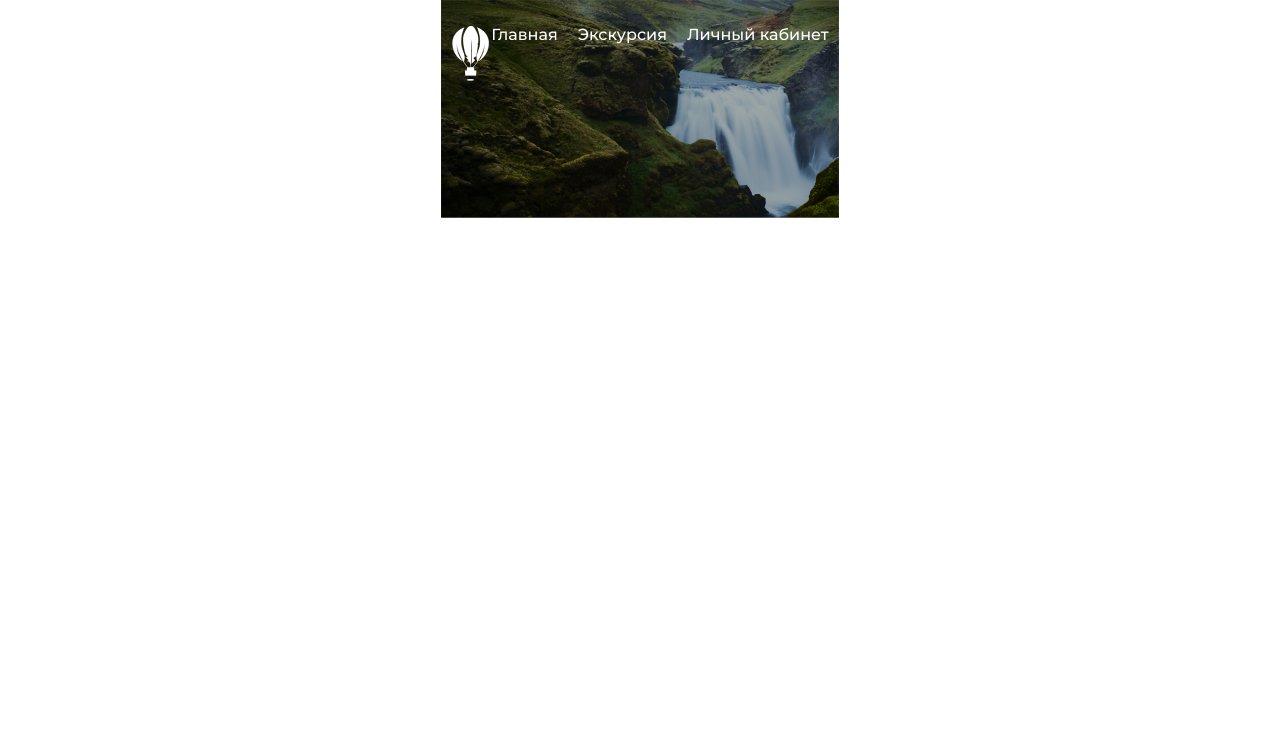
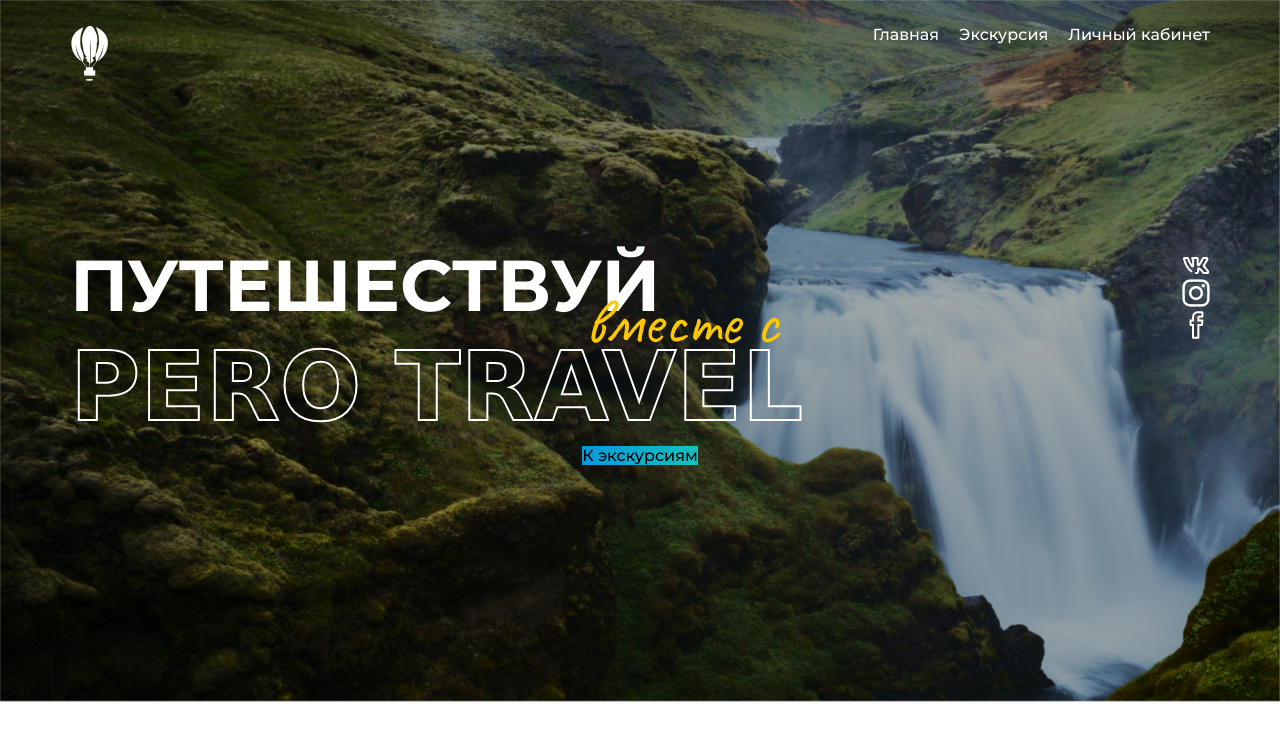
Before and after one commit to ViachaslauVDmitruk/pero-travel, a React (Create React App) app: page / in a window 1280 px wide. Shown: the top 740 px of the page. Built offline with nearby package versions, Linux system fonts and the light colour scheme.

Commit message:
Created navlink conponent

```diff
--- a/src/components/header-top/header-top.module.scss
+++ b/src/components/header-top/header-top.module.scss
@@ -13,7 +13,7 @@
 .navlinks {
   display: flex;
   color: $textColor;
-  font-family: $font-family-main;
+  // font-family: $font-family-main;
   & :hover {
     color: yellow;
     cursor: pointer;
--- a/src/components/header/header.module.scss
+++ b/src/components/header/header.module.scss
@@ -1,15 +1,16 @@
 @import "../../App.scss";
 
 .header {
+  width: 100%;
   text-align: center;
   position: relative;
 }
 .fullScreen {
   img {
-    width: 100%
+    width: 100%;
   }
   position: absolute;
-top:0;
+  top: 0;
   left: 0;
   z-index: -1;
   width: 100%;
@@ -22,3 +23,45 @@ padding: 0px 10px;
   margin: 0 auto;
   margin-top: 25px;
 }
+.centerBlock {
+  display: flex;
+  justify-content: space-between;
+  max-width: $wrapper;
+  margin: 0 auto;
+  margin-top: 155px;
+}
+.title {
+  color: #ffffff;
+  position: relative;
+  text-align: left;
+}
+.firstWord {
+  font-weight: 700;
+  font-size: 72px;
+  line-height: 88px;
+  text-transform: uppercase;
+}
+.secondWord {
+  font-family: $font-family-rearly, cursive;
+  font-size: 64px;
+  color: #ffc700;
+  position: absolute;
+  right: 25px;
+  top: 20%;
+}
+.thirdWord {
+  font-family: Verdana, Geneva, Tahoma, sans-serif;
+  font-weight: 900;
+  font-size: 96px;
+  line-height: 117px;
+  text-transform: uppercase;
+  -webkit-text-fill-color: transparent;
+  -webkit-text-stroke: 2px #ffffff;
+}
+.thirdWord:hover {
+  color: #ffc700;
+}
+
+.socialIcons {
+  align-self: flex-start;
+}
--- a/src/components/header/header.tsx
+++ b/src/components/header/header.tsx
@@ -1,5 +1,9 @@
+import { socialIcons } from "../../constans/social";
+import { Button } from "../button";
 import { HeaderTop } from "../header-top";
+
 import mainImage from "./assets/main-image.jpg";
+
 import styles from "./header.module.scss";
 
 export const Header = () => {
@@ -9,6 +13,24 @@ export const Header = () => {
         <img src={mainImage} alt="main" />
       </div>
       <HeaderTop />
+      <div className={styles.centerBlock}>
+        <div className={styles.title}>
+          <div className={styles.firstWord}>Путешествуй</div>
+          <div className={styles.secondWord}>вместе с</div>
+          <div className={styles.thirdWord}>Pero Travel</div>
+        </div>
+        <div className={styles.socialIcon}>
+          <ul>
+            {socialIcons.map(({ id, icon }) => (
+              <li key={id}>
+                <img src={icon} alt="icon" />
+              </li>
+            ))}
+          </ul>
+        </div>
+      </div>
+      {/* <button>К экскурсиям</button> */}
+      <Button buttonText="К экскурсиям" />
     </div>
   );
 };
--- /dev/null
+++ b/src/constans/social.ts
@@ -0,0 +1,18 @@
+import insta from "./assets/social/insta.png";
+import fb from "./assets/social/fb.png";
+import vk from "./assets/social/vk.png";
+
+export const socialIcons = [
+    {
+        id: 1,
+        icon: vk,
+    },
+    {
+        id: 2,
+        icon: insta,
+    },
+    {
+        id: 3,
+        icon: fb,
+    }
+]
```
Lines whose indentation alone changed are shown as unchanged.
